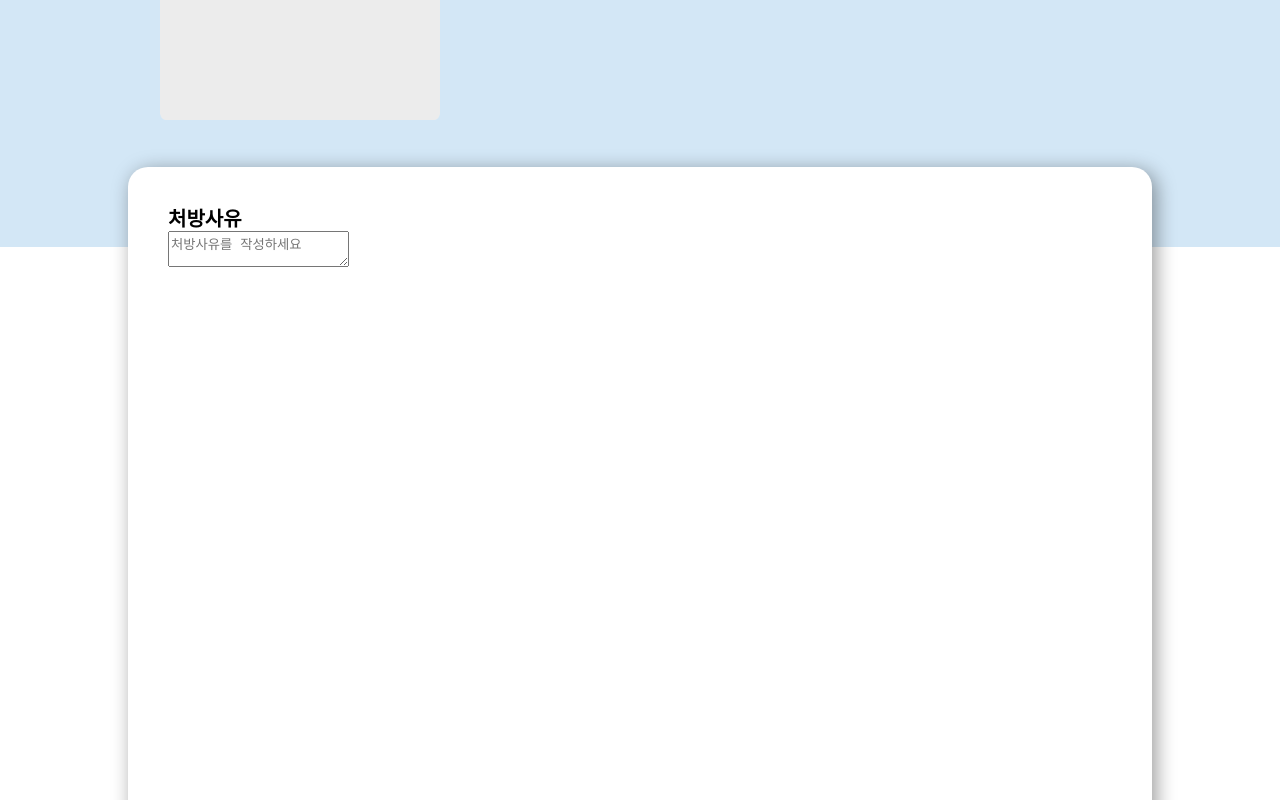
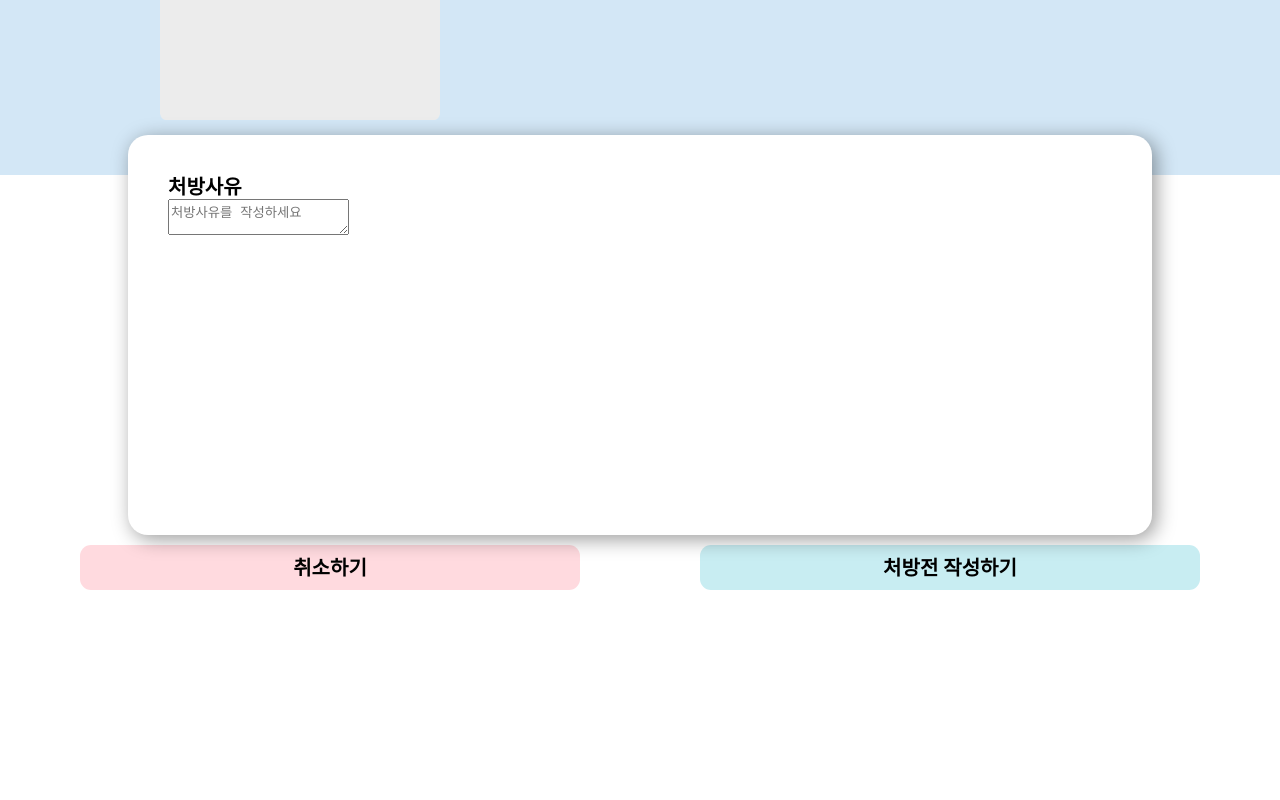
Before and after one commit to kw-bookmedicine/frontend, a React (Create React App) app: page /oneline/prescription/write in a window 1280 px wide. Shown: the part 540-1340 px from the top of the page. After the commit the page ends 1165 px from the top, so only its background shows below. Built offline with nearby package versions, Linux system fonts and the light colour scheme; no server answers; a web font is replaced by a local one.

Commit message:
:art: Style: 텍스트 상자 크기 및 버튼 위치 수정

```diff
--- a/src/styles/Counseling/PrescriptionWrite.css
+++ b/src/styles/Counseling/PrescriptionWrite.css
@@ -2,7 +2,7 @@
   display: flex;
   flex-direction: column;
   width: 100%;
-  height: 170vh;
+  height: 100vh;
 }
 
 .prescription_content_up_container {
@@ -149,21 +149,24 @@ button {
   flex-direction: column;
   align-items: center;
   width: 100%;
-  height: 100vh;
+  height: 50vh;
 }
 
 .prescription_btn_container {
   display: flex;
   align-items: center;
-  justify-content: center;
+  justify-content: space-between;
   width: 100%;
   height: 100px;
   background-color: #fff;
   padding-bottom: 15px;
+  margin: 0 auto;
+  margin-top: 50px;
+  max-width: 1120px;
 }
 
 .prscr_cancel_btn {
-  width: 280px;
+  width: 500px;
   height: 45px;
   border-radius: 11px;
   background-color: #ffdadf;
@@ -172,11 +175,11 @@ button {
   font-style: normal;
   font-size: 20px;
   line-height: 24px;
-  margin-right: 200px;
+  /* margin-right: 200px; */
 }
 
 .prscr_apply_btn {
-  width: 280px;
+  width: 500px;
   height: 45px;
   border-radius: 11px;
   background-color: #c8edf2;
@@ -228,11 +231,11 @@ button {
 #prscr_write_box {
   width: 80%;
   max-width: 1120px;
-  height: 100vh;
+  height: 50vh;
   padding: 40px;
   border-radius: 20px;
   background-color: #fff;
-  margin-top: 80px;
+  margin-top: 120px;
   box-shadow: 4px 4px 20px rgba(0, 0, 0, 0.4);
 }
 
```
